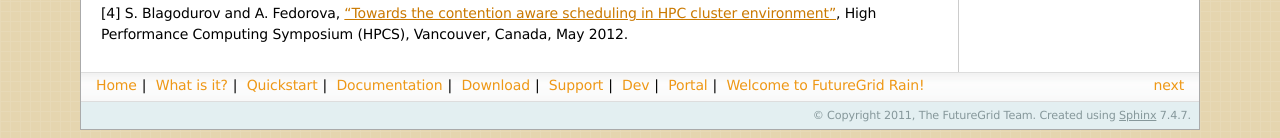
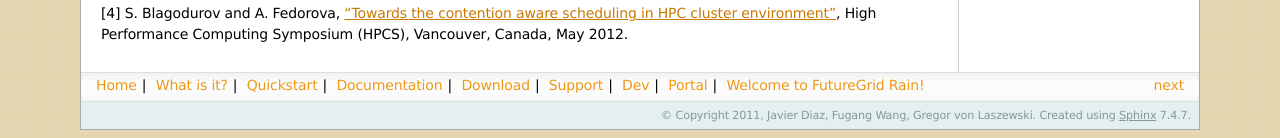
Before and after one commit to futuregrid/rain, a Sphinx documentation site: the page built from doc/index.rst, in a window 1280 px wide. Shown: the part 759-897 px from the top of the page. Built offline with Sphinx 7.4.7, drawn with Linux system fonts in a browser that asks for light colours.

Commit message:
rain doc

```diff
--- a/doc/conf.py
+++ b/doc/conf.py
@@ -58,7 +58,7 @@ master_doc = 'index'
 
 # General information about the project.
 project = u'FutureGrid'
-copyright = u'2011, The FutureGrid Team'
+copyright = u'2011, Javier Diaz, Fugang Wang, Gregor von Laszewski'
 
 # The version info for the project you're documenting, acts as replacement for
 # |version| and |release|, also used in various other places throughout the
@@ -195,7 +195,7 @@ htmlhelp_basename = 'FutureGriddoc'
 # (source start file, target name, title, author, documentclass [howto/manual]).
 latex_documents = [
   ('index', 'FutureGrid.tex', u'FutureGrid Documentation',
-   u'The FutureGrid Team', 'manual'),
+   u'Javier Diaz, Fugang Wang, Gregor von Laszewski', 'manual'),
 ]
 
 # The name of an image file (relative to this directory) to place at the top of
@@ -228,7 +228,7 @@ latex_logo = "_static/logo_rain.png"
 # (source start file, name, description, authors, manual section).
 man_pages = [
     ('index', 'futuregrid', u'FutureGrid Documentation',
-     [u'The FutureGrid Team'], 1)
+     [u'Javier Diaz, Fugang Wang, Gregor von Laszewski'], 1)
 ]
 
 
@@ -236,9 +236,9 @@ man_pages = [
 
 # Bibliographic Dublin Core info.
 epub_title = u'FutureGrid'
-epub_author = u'The FutureGrid Team'
-epub_publisher = u'The FutureGrid Team'
-epub_copyright = u'2011, The FutureGrid Team'
+epub_author = u'Javier Diaz, Fugang Wang, Gregor von Laszewski'
+epub_publisher = u'Javier Diaz, Fugang Wang, Gregor von Laszewski'
+epub_copyright = u'2011, Javier Diaz, Fugang Wang, Gregor von Laszewski'
 
 # The language of the text. It defaults to the language option
 # or en if the language is not set.
```
